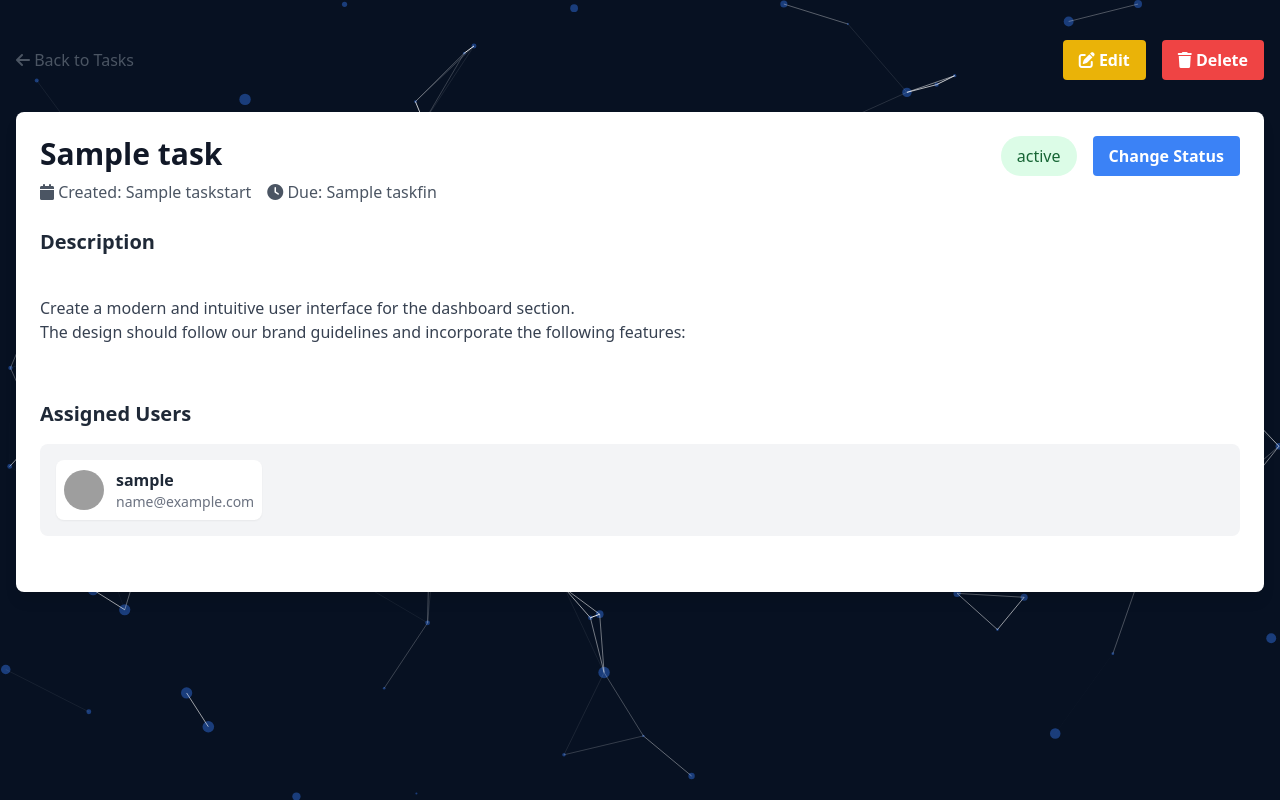
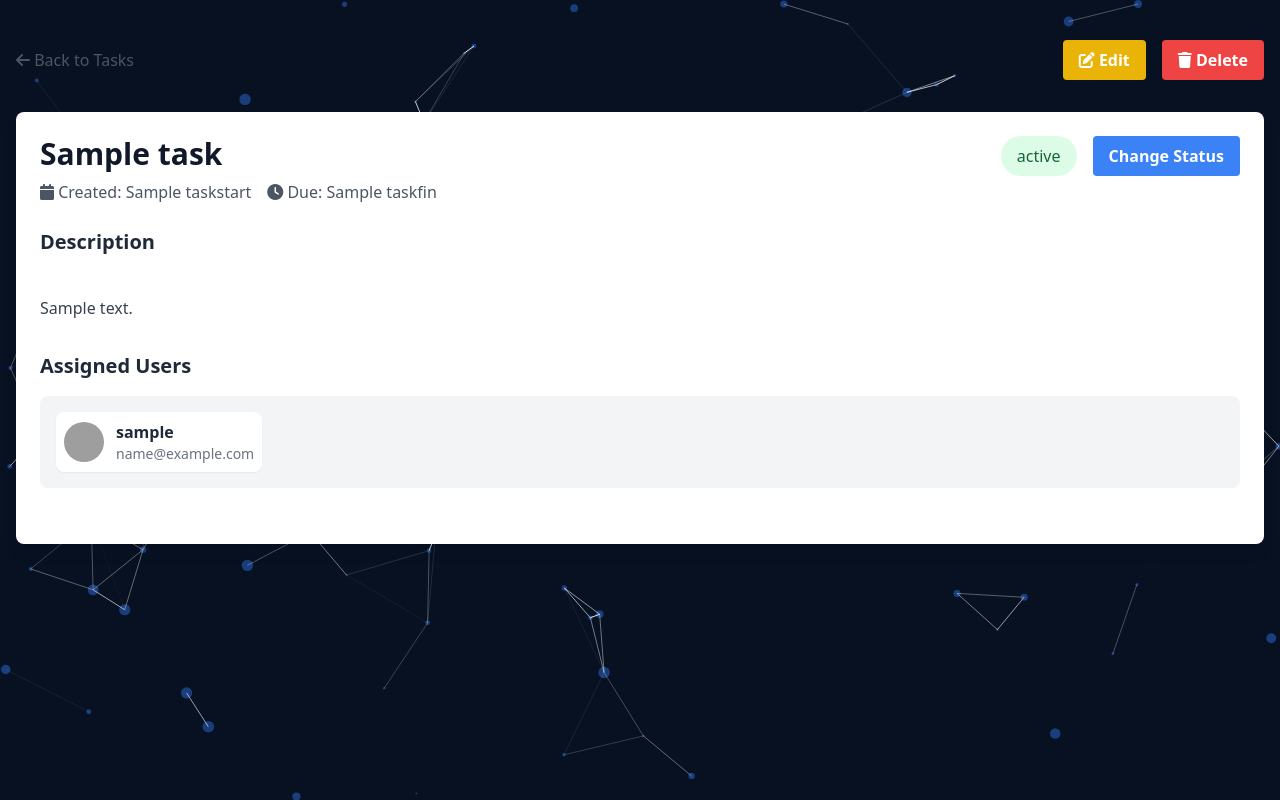
Before and after one commit to Youcode-Classe-E-2024-2025/Ahmed_Taoudi-todo_oop, a PHP site: template views/detail.php in a window 1280 px wide. Run offline with PHP 8.4, Linux system fonts and the light colour scheme; the template is opened without the code that fills it: most values are stand-ins (such as "Sample title", 1, 10 or a date in 2020); a stand-in replaces the project's code that opens the database connection; style sheets or scripts are compiled from the project's sources; some libraries are stand-ins or nearby versions; grey boxes are pictures that could not be loaded.

Commit message:
get the description

```diff
--- a/views/detail.php
+++ b/views/detail.php
@@ -53,9 +53,7 @@
             <div class="mb-8">
                 <h2 class="text-xl font-bold mb-4">Description</h2>
                 <p class="text-gray-700 whitespace-pre-line">
-                    Create a modern and intuitive user interface for the dashboard section.
-                    The design should follow our brand guidelines and incorporate the following features:
-
+                <?=$task['taskdesc'] ?>
                 </p>
             </div>
 
```
